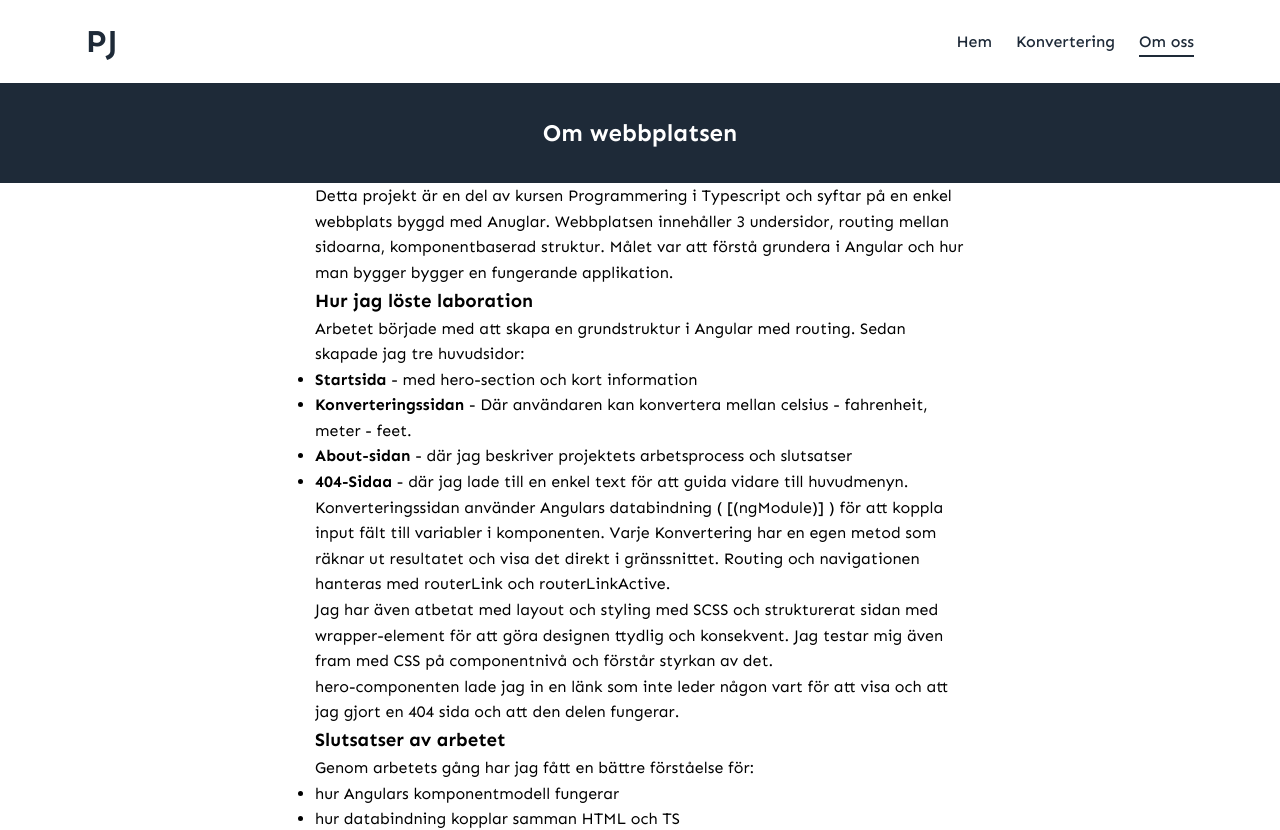
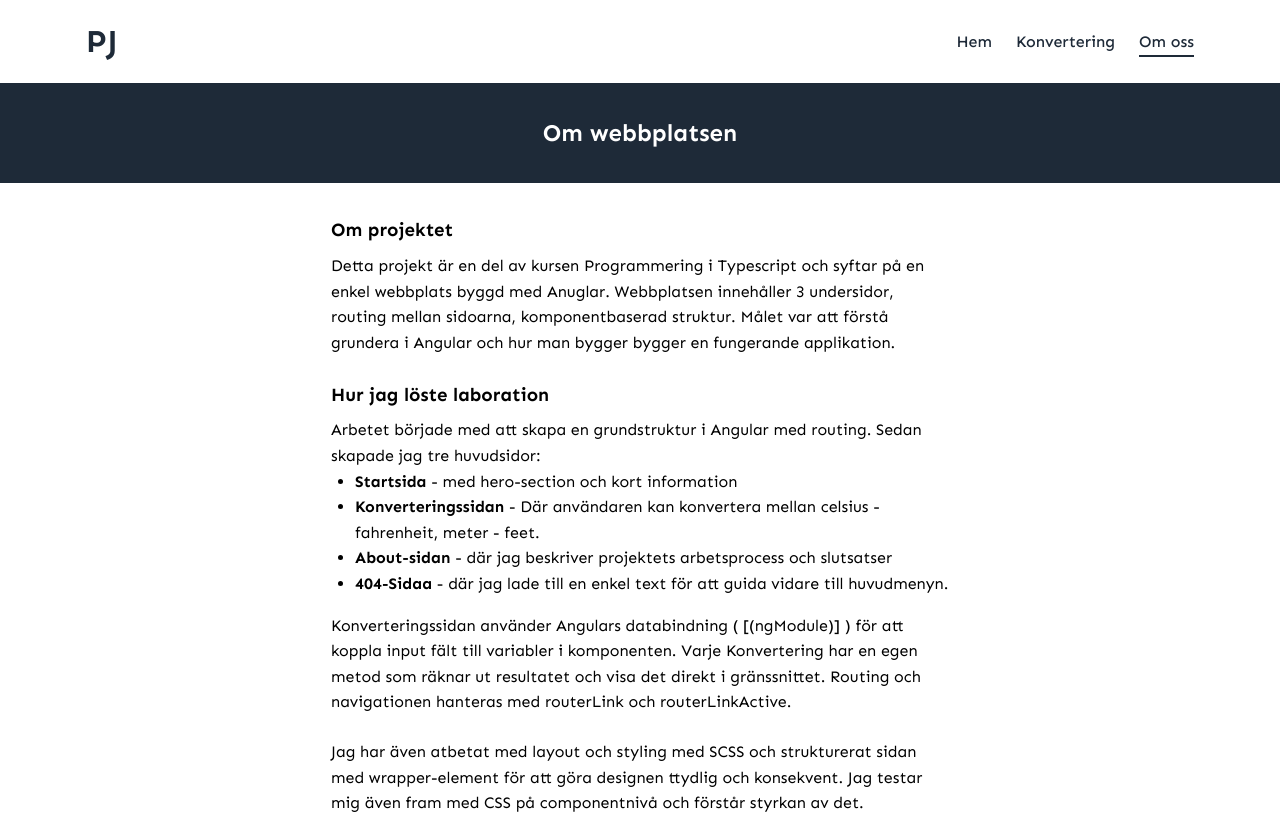
Before and after one commit to Punttt/AngularLab, an Angular app: page /about in a window 1280 px wide. Shown: the top 830 px of the page. Built offline with nearby package versions, Linux system fonts and the light colour scheme.

Commit message:
fixat margins för about sidan

```diff
--- a/src/app/pages/about/about.html
+++ b/src/app/pages/about/about.html
@@ -2,13 +2,14 @@
     <h2>Om webbplatsen</h2>
 </div>
 <div class="about-text">
+    <h3>Om projektet</h3>
     <p>Detta projekt är en del av kursen Programmering i Typescript och syftar på en enkel webbplats byggd med Anuglar.
         Webbplatsen innehåller 3 undersidor, routing mellan sidoarna, komponentbaserad struktur. Målet var att förstå grundera i Angular och hur man bygger
         bygger en fungerande applikation.
     </p>
     <h3>Hur jag löste laboration</h3>
 
-    <p>Arbetet började med att skapa en grundstruktur i Angular med routing. Sedan skapade jag tre huvudsidor:</p>
+    <span>Arbetet började med att skapa en grundstruktur i Angular med routing. Sedan skapade jag tre huvudsidor:</span>
     <ul>
         <li><strong>Startsida</strong> - med hero-section och kort information</li>
         <li><strong>Konverteringssidan</strong> - Där användaren kan konvertera mellan celsius - fahrenheit, meter - feet.</li>
@@ -31,7 +32,7 @@
     <h3>
         Slutsatser av arbetet
     </h3>
-    <p>Genom arbetets gång har jag fått en bättre förståelse för:</p>
+    <span>Genom arbetets gång har jag fått en bättre förståelse för:</span>
     <ul>
         <li>hur Angulars komponentmodell fungerar</li>
         <li>hur databindning kopplar samman HTML och TS</li>
--- a/src/app/pages/about/about.scss
+++ b/src/app/pages/about/about.scss
@@ -1,4 +1,18 @@
 .about-text {
     max-width: 650px;
     margin: 0 auto;
+    line-height: 1.6;
+    padding: 2rem 1rem;
 }
+
+h3 {
+    margin-bottom: 0.5rem;
+}
+
+p{
+    margin-bottom: 1.5rem;
+}
+
+ul {
+    margin: 0 0 1rem 1.5rem;
+}
```
